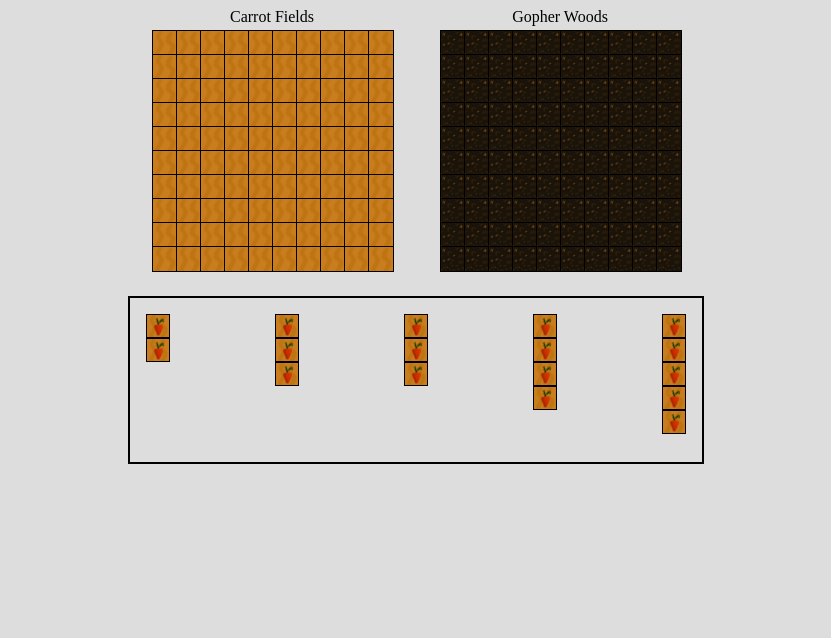
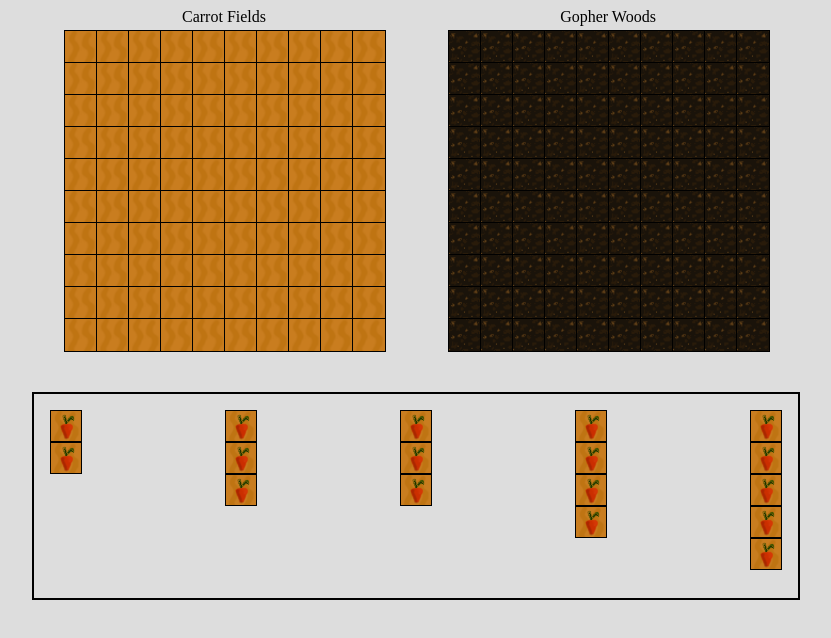
Before and after one commit to ScottAnk/gopherWars, a plain HTML site: page index.html in a window 1280 px wide. Shown: the whole page, without its empty margins (224-1055 px from the left). Drawn offline with Linux system fonts and the light colour scheme.

Commit message:
improve look of layout

```diff
--- a/css/main.css
+++ b/css/main.css
@@ -1,5 +1,5 @@
 :root {
-    --gridBasis: 1em;
+    --gridBasis: 2em;
     --baseColor: #dddddd
 }
 body{
@@ -8,7 +8,7 @@ body{
 }
 #mainContainer {
     display: grid;
-    grid-template-rows: repeat(2, calc(var(--gridBasis) * 12)) 10em;
+    grid-template-rows: repeat(2, calc(var(--gridBasis) * 12)) calc(var(--gridBasis) * 10);
     padding: 0;
     padding-top: 0.5em;
 }
@@ -49,6 +49,9 @@ body{
 .carrotSquare {
     background-image: url('../assets/carrotTop.png');
 }
+.carrotPlot .carrotSquare {
+    box-sizing: border-box;
+}
 
 #plotTray{
     grid-row: 3;
@@ -68,16 +71,16 @@ body{
     display: flex;
     justify-content: flex-start;
     height: fit-content;
+    position: relative;
+    top: 0;
+    left: 0;
+    transition: all 0.3s linear;
 }
 .vertical {
     flex-direction: column;
 }
 .horizontal {
     flex-direction: row;
-}
-.carrotSquare, .healthyCarrot {
-    background-color: orange;
-    box-sizing: border-box;
 }
 .hidden {
     display: none !important;
@@ -103,7 +106,7 @@ body{
 
 @media (min-width: 600px) {
     :root {
-        --gridBasis: 1.5em;
+        --gridBasis: 2em;
     }
     #mainContainer {
         margin: auto;
--- a/js/main.js
+++ b/js/main.js
@@ -104,7 +104,7 @@ const startGame = () => {
       plot.isVertical
     )
     carrotIndexes.forEach((squareIndex) => {
-      game.playerSquares[squareIndex].element.classList.add('healthyCarrot')
+      game.playerSquares[squareIndex].element.classList.add('carrotSquare')
     })
   })
   gameplayRender()
```
